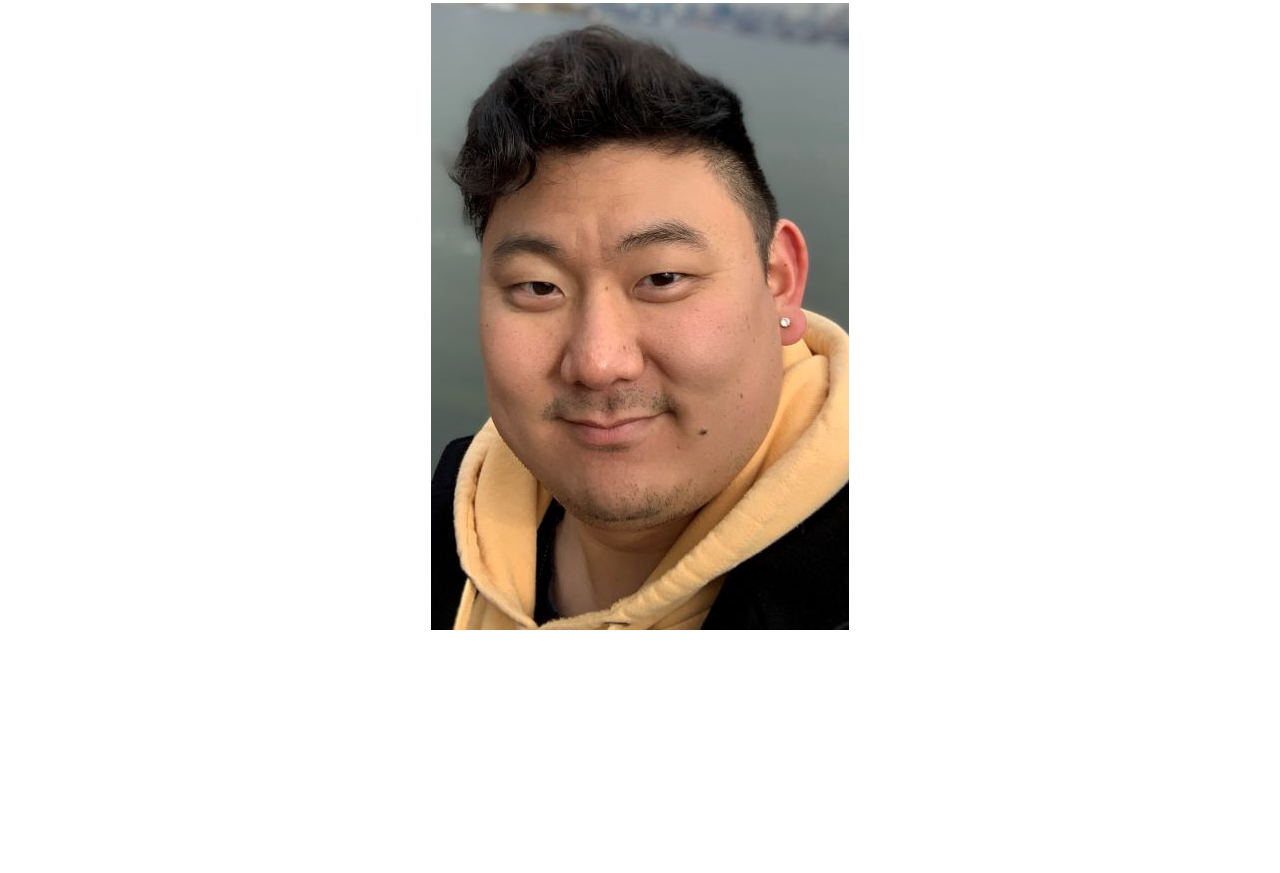
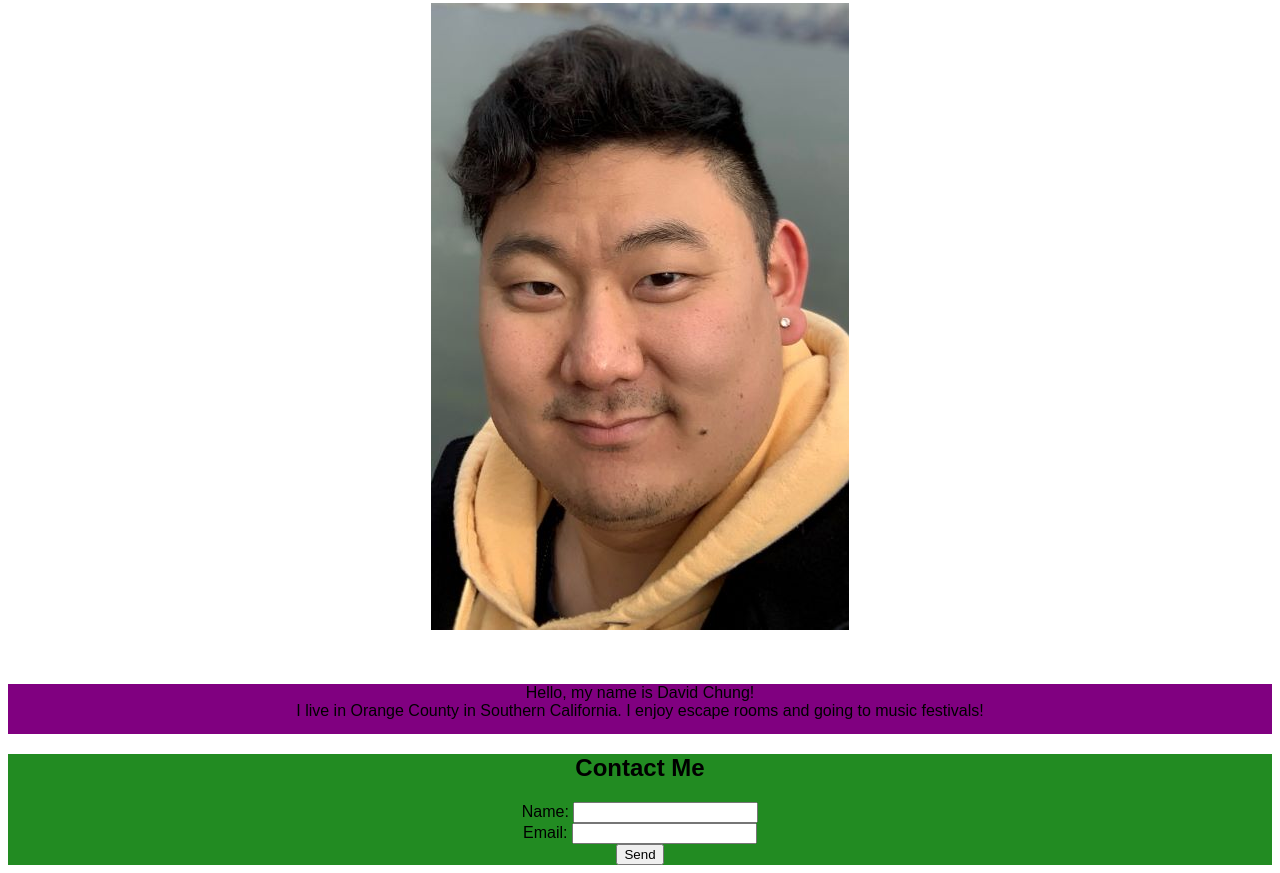
Before and after one commit to dchung13/landing-page-miniproject, a plain HTML site: page index.html in a window 1280 px wide. Shown: the part 186-1059 px from the top of the page. Before the commit the page ends 828 px from the top, so only its background shows below. Drawn offline with Linux system fonts and the light colour scheme.

Commit message:
added contact me section

```diff
--- a/assets/css/stylesheet.css
+++ b/assets/css/stylesheet.css
@@ -1,6 +1,5 @@
 /*universal selector */
 * {
-
     font-family: Arial, Helvetica, sans-serif;
 }
 
@@ -43,5 +42,17 @@ right: 15px;
 
 .My-Pic {
     text-align: center;
+}
 
+.Description {
+    text-align: center;
+    background-color: purple;
+    font-size: medium;
+    width: 100%;
+    height: 50px;
 }
+
+.Contact-Me {
+    text-align: center;
+    background-color: forestgreen;
+}
--- a/index.html
+++ b/index.html
@@ -29,15 +29,34 @@
             <h1>Welcome to David Chung</h1>
         </section>
 
-        <section class="My-Pic">
+        <section>
+            <p class="My-Pic">
             <img src="./assets/images/picture.jpg" alt="picture of David Chung">
+            </p><br/>
+            <p class="Description">Hello, my name is David Chung!
+            <br/>
+            I live in Orange County in Southern California. I enjoy escape rooms and going to music festivals!</p>
         </section>
+
+
+
+
+
 
 
 
     </body>
 
-    <footer>
-
+    <footer class="Contact-Me">
+        <h2>Contact Me</h2>
+        <form>
+            <label for="name">Name: </label>
+            <input type="text" id="name" />
+            <br />
+            <label for="email">Email: </label>
+            <input type="text" id="text" />
+            <br/>
+            <input type="button" value="Send" />
+        </form>
     </footer>
 </html>
```
